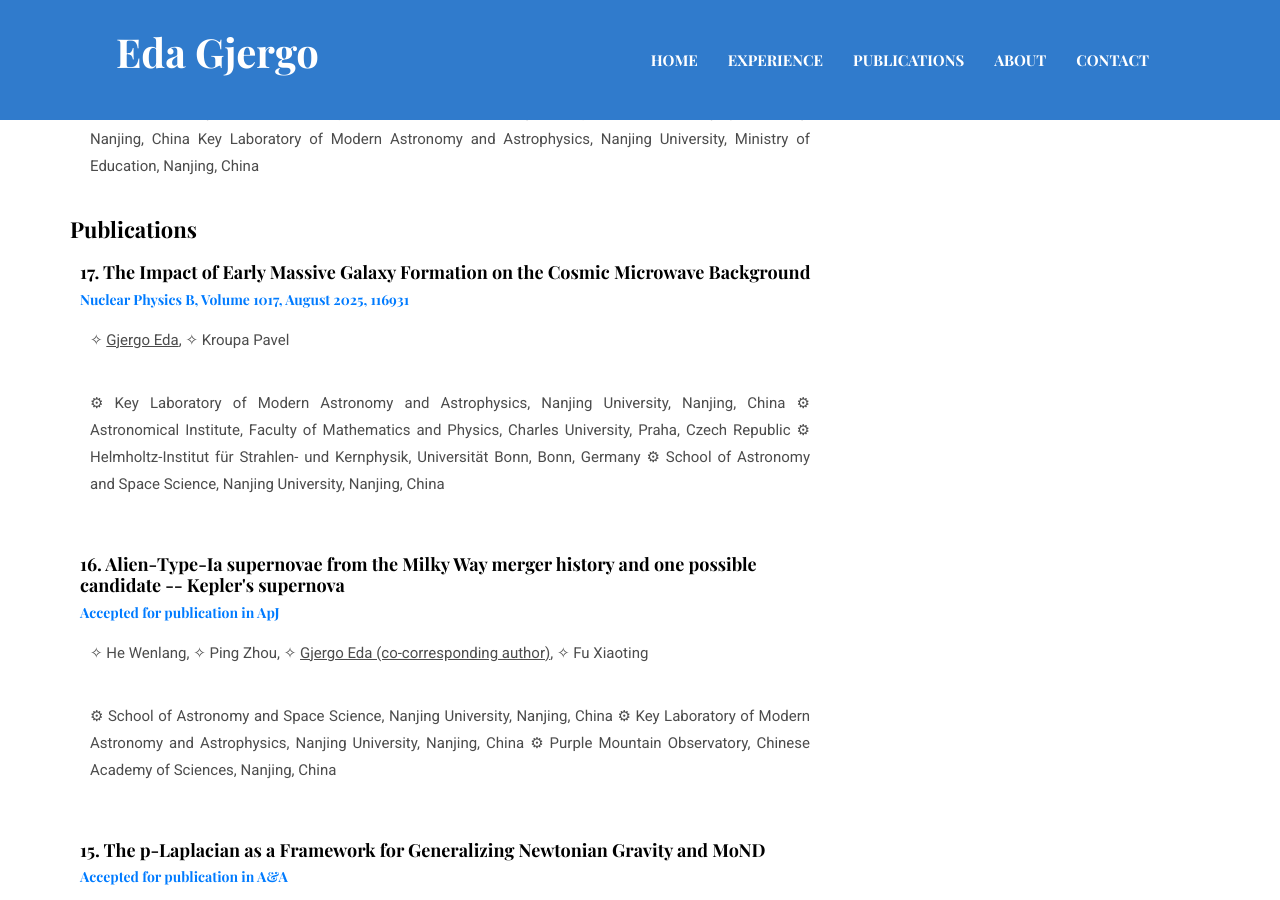
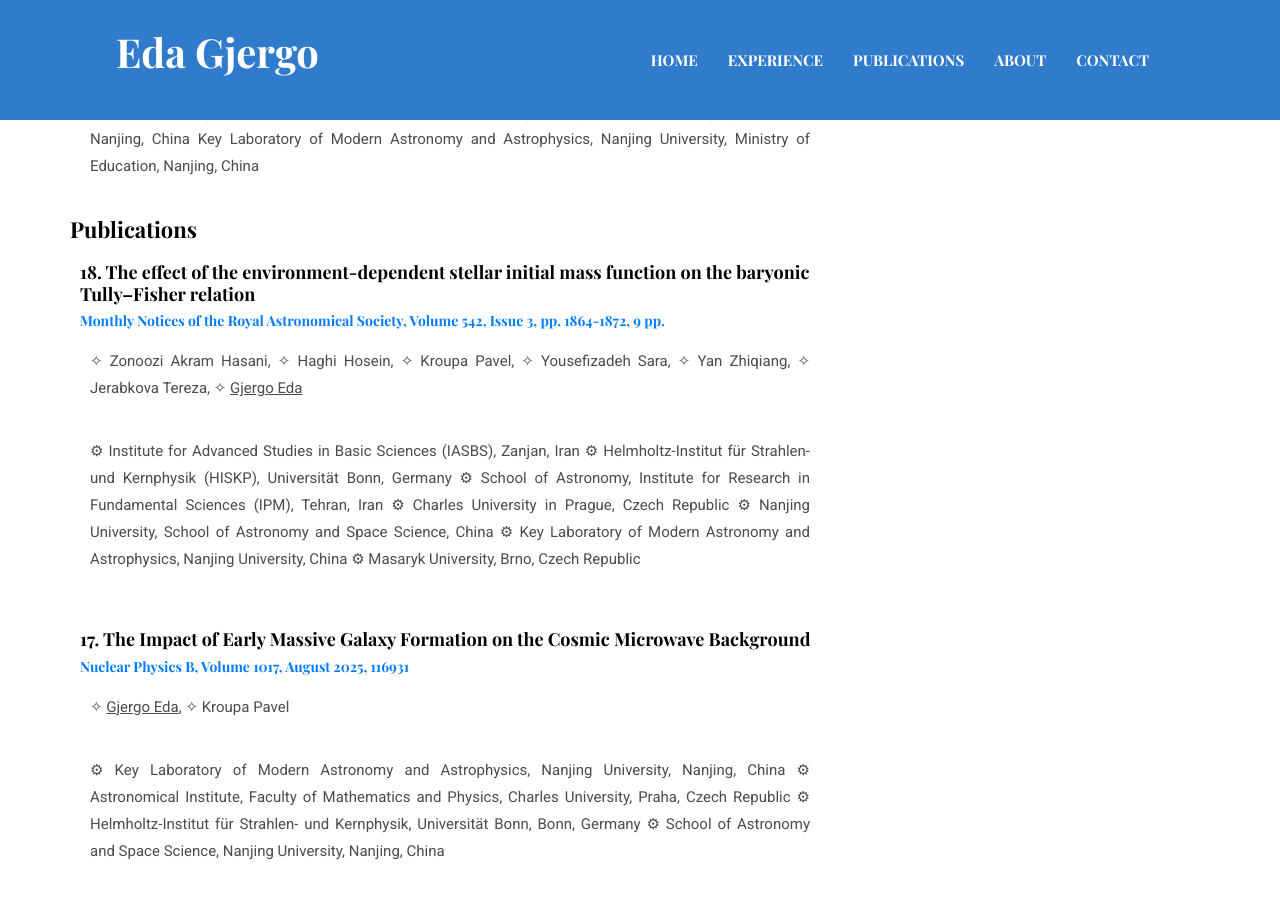
Before and after one commit to egjergo/egjergo.github.io, a Jekyll site: the page built from _pages/publications.md, in a window 1280 px wide and 900 px high, scrolled down 1140 px. Built offline with Jekyll 4.4.1, drawn with Linux system fonts in a browser that asks for light colours.

Commit message:
Update publications.md

```diff
--- a/_pages/publications.md
+++ b/_pages/publications.md
@@ -79,7 +79,7 @@ body {
 <body>
 
 <div class="header">
-<p>For an up-to-date list of publications, please visit <a target="_blank" href="https://ui.adsabs.harvard.edu/search/q=author%3A%22gjergo%2C%20e%22&sort=date%20desc%2C%20bibcode%20desc&p_=0">my ADS search results</a></p>
+<p>For an up-to-date list of publications, please visit <a target="_blank" href="https://ui.adsabs.harvard.edu/search/fq=%7B!type%3Daqp%20v%3D%24fq_database%7D&fq_database=(database%3Aastronomy%20OR%20database%3Aphysics)&q=gjergo&sort=date%20desc%2C%20bibcode%20desc&p_=0">my ADS search results</a></p>
 <p>
 <a
 id="cy-effective-orcid-url"
@@ -152,6 +152,28 @@ Nanjing, China
       &#9881; Affiliations
       </p>
     </div>-->
+    <div class="card">
+      <h5>18. The effect of the environment-dependent stellar initial mass function on the baryonic Tully–Fisher relation</h5>
+      <h6><a target="_blank" href="https://ui.adsabs.harvard.edu/abs/2025MNRAS.542.1864Z/abstract">Monthly Notices of the Royal Astronomical Society, Volume 542, Issue 3, pp. 1864-1872, 9 pp.</a></h6>
+      <p>
+      &#10023; Zonoozi Akram Hasani,
+      &#10023; Haghi Hosein,
+      &#10023; Kroupa Pavel,
+      &#10023; Yousefizadeh Sara,
+      &#10023; Yan Zhiqiang,
+      &#10023; Jerabkova Tereza,
+      &#10023; <u>Gjergo Eda</u>
+      </p>
+      <p>
+      &#9881; Institute for Advanced Studies in Basic Sciences (IASBS), Zanjan, Iran
+      &#9881; Helmholtz-Institut für Strahlen-und Kernphysik (HISKP), Universität Bonn, Germany
+      &#9881; School of Astronomy, Institute for Research in Fundamental Sciences (IPM), Tehran, Iran
+      &#9881; Charles University in Prague, Czech Republic
+      &#9881; Nanjing University, School of Astronomy and Space Science, China
+      &#9881; Key Laboratory of Modern Astronomy and Astrophysics, Nanjing University, China
+      &#9881; Masaryk University, Brno, Czech Republic
+      </p>
+    </div>
     <div class="card">
       <h5>17. The Impact of Early Massive Galaxy Formation on the Cosmic Microwave Background</h5>
       <h6><a target="_blank" href="https://ui.adsabs.harvard.edu/abs/2025arXiv250504687G/abstract">Nuclear Physics B, Volume 1017, August 2025, 116931</a></h6>
```
